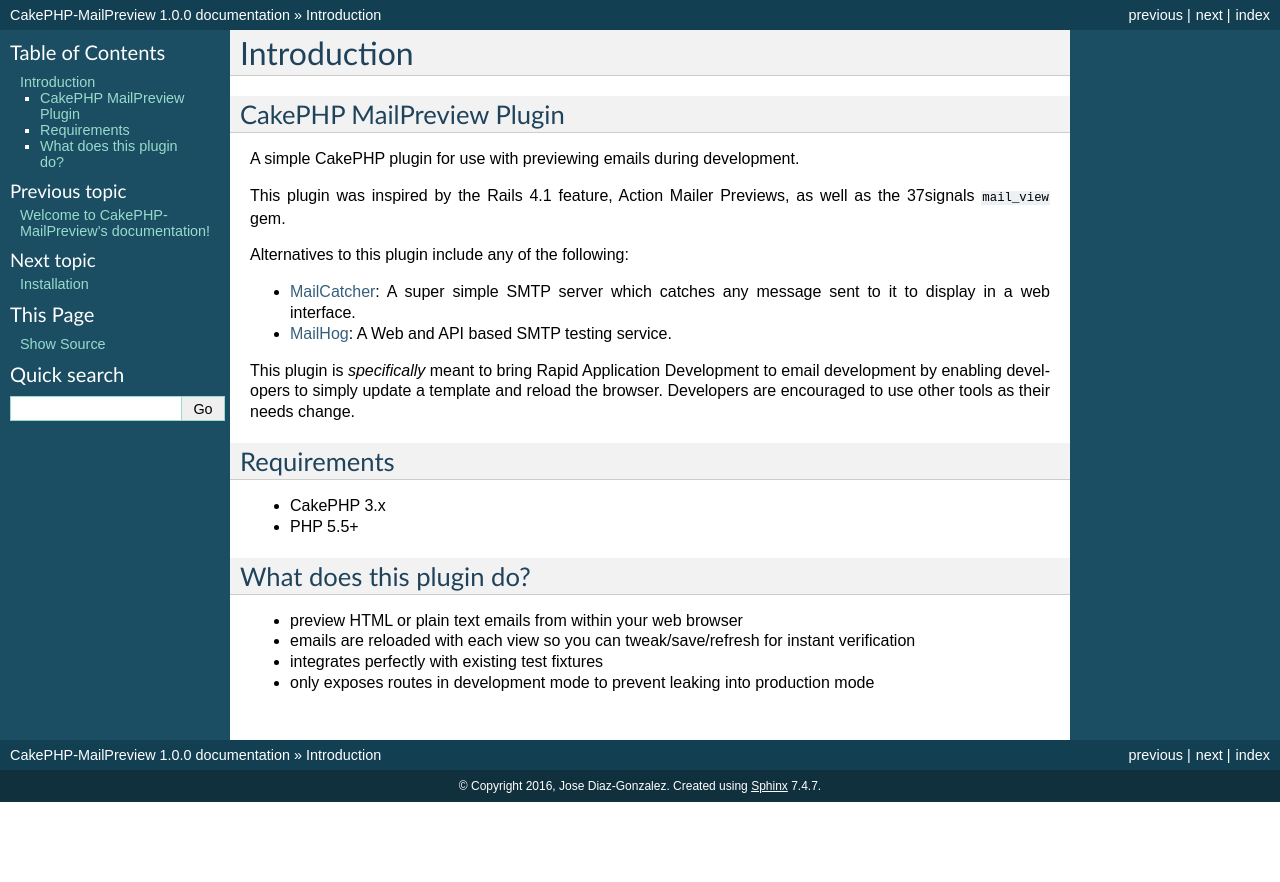
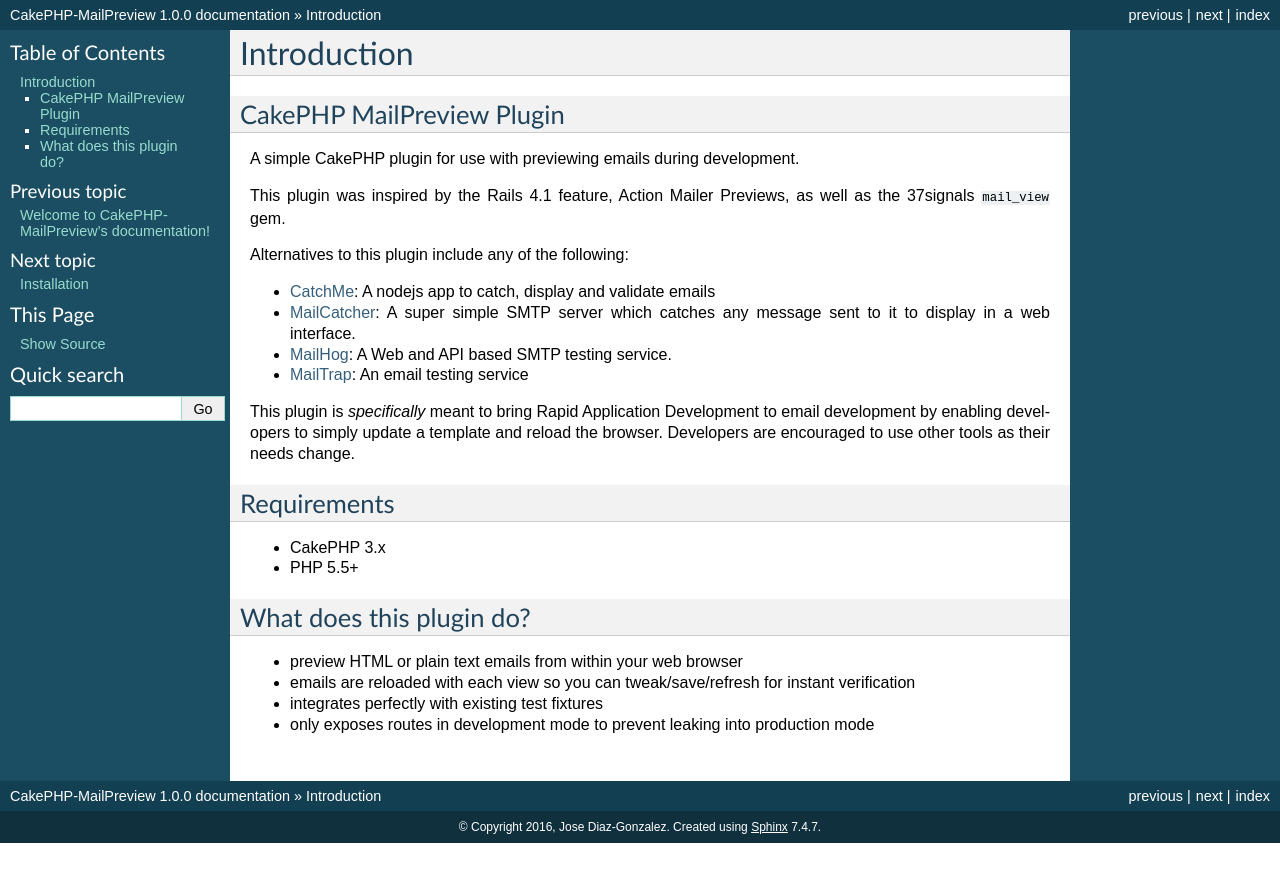
Before and after one commit to josegonzalez/cakephp-mail-preview, a Sphinx documentation site: the page built from docs/introduction.rst, in a window 1280 px wide. Shown: the top 882 px of the page. Built offline with Sphinx 7.4.7, drawn with Linux system fonts in a browser that asks for light colours.

Commit message:
Add more alternatives

```diff
--- a/docs/introduction.rst
+++ b/docs/introduction.rst
@@ -11,8 +11,10 @@
 
 Alternatives to this plugin include any of the following:
 
+* `CatchMe <https://github.com/Pentiado/catch-me>`__: A nodejs app to catch, display and validate emails
 * `MailCatcher <https://mailcatcher.me/>`__: A super simple SMTP server which catches any message sent to it to display in a web interface.
 * `MailHog <https://github.com/mailhog/MailHog>`__: A Web and API based SMTP testing service.
+* `MailTrap <https://mailtrap.io/>`__: An email testing service
 
 This plugin is *specifically* meant to bring Rapid Application Development to
 email development by enabling developers to simply update a template and
```
Also changed, not shown: README.md (+2 -0 lines).
